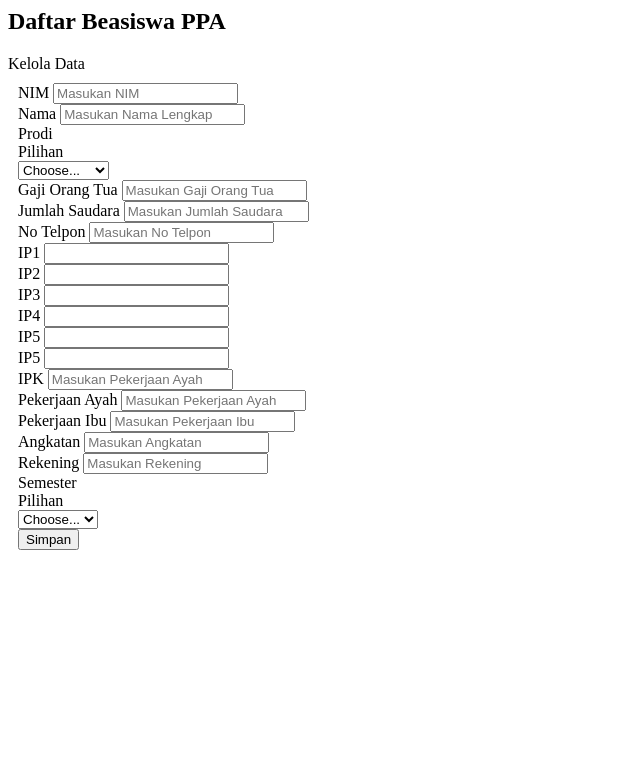
After one commit to Mahdiwidian/DSS-PPA, a CodeIgniter app: the page made by application/views/Mhs/index.php in a window 1280 px wide. The commit adds this page. Shown: the top 783 px of the page, without its empty margins (0-640 px from the left). Run offline with CodeIgniter, Linux system fonts and the light colour scheme.

Commit message:
Input dah bisa

```diff
--- a/application/models/Mahasiswa_model.php
+++ b/application/models/Mahasiswa_model.php
@@ -10,6 +10,11 @@ class Mahasiswa_model extends CI_Model{
     {
         return $this->db->get_where('data_mahasiswa', ['nim' => $nim])->row_array();
         // return $this->db->where('nim', $nim);
+    }
+
+    public function inserMahasiswa($data)
+    {
+        $this->db->insert('data_mahasiswa', $data);
     }
 
     public function updateMahasiswa($nim, $data)
--- a/application/views/Kelola/index.php
+++ b/application/views/Kelola/index.php
@@ -2,7 +2,7 @@
         <div class="row mt-5">
             <div class="d-inline col-lg-12">
                 <h2 class="mt-5">Pemilihan Calon Penerima Beasiswa PPA</h2>
-                <span>Kelola Data Inovasi</span>
+                <span>Kelola Data</span>
             </div>
             <div class="col-lg-3 mb-3 ">
                 <button id="del" class="btn btn-danger mt-3">Delete Selected</button>
@@ -10,6 +10,7 @@
             <!-- Default unchecked -->
             <div class="col-lg-12 shadow-sm">
                 <form id="myform" method="post" action="<?= base_url('/kelola/delete/') ?>">
+                    <input type="hidden" name="<?php echo $this->security->get_csrf_token_name(); ?>" value="<?php echo $this->security->get_csrf_hash(); ?>">
                     <table id="mytable" class="table table-sm table-responsive table-hover" style="width:100%">
                         <thead class="thead-light">
                             <tr>
@@ -183,7 +184,7 @@
                 </div>
                 <!-- END Modal IP -->
 
-            <?php $i++  ?>
+                <?php $i++  ?>
             <?php endforeach; ?>
             <script>
                 var nav = document.getElementsByClassName("nav-item");
--- a/application/views/Lolos/index.php
+++ b/application/views/Lolos/index.php
@@ -10,6 +10,7 @@
             <!-- Default unchecked -->
             <div class="col-lg-12">
                 <form id="myform" method="post" action="<?= base_url('/lolos/delete/') ?>">
+                    <input type="hidden" name="<?php echo $this->security->get_csrf_token_name(); ?>" value="<?php echo $this->security->get_csrf_hash(); ?>">
                     <table id="mytable" class="table table-sm table-responsive table-hover" style="width:100%">
                         <thead class="thead-light">
                             <tr>
@@ -74,6 +75,7 @@
             </div>
             <div class="col-lg-12">
                 <form action="<?= base_url('/lolos/index') ?>" method="post">
+                    <input type="hidden" name="<?php echo $this->security->get_csrf_token_name(); ?>" value="<?php echo $this->security->get_csrf_hash(); ?>">
                     <div class="card mt-5">
                         <div class="card-header">
                             <h2> Data Alternatif</h2>
--- /dev/null
+++ b/application/views/Mhs/index.php
@@ -0,0 +1,155 @@
+<style>
+	.kotak {
+		width: 100%;
+		background: #00bfff;
+		margin: 0px auto;
+		padding: 30px 20px;
+	}
+
+	.jarak {
+		margin: 10px;
+	}
+</style>
+
+<body>
+	<div class="container">
+		<div class="mt-5">
+			<div class="d-inline col-lg-12">
+				<h2 class="mt-5">Daftar Beasiswa PPA</h2>
+				<span>Kelola Data</span>
+			</div>
+			<div class="jarak">
+				<form action="<?= base_url('Mhs/storeData') ?>" method="post">
+				<input type="hidden" name="<?php echo $this->security->get_csrf_token_name(); ?>" value="<?php echo $this->security->get_csrf_hash(); ?>">
+					<table class="table table-bordered" style="padding: 0px;">
+
+						<div class="form-group">
+							<label for="nim">NIM</label>
+							<input type="text" class="form-control" id="nim" placeholder="Masukan NIM">
+						</div>
+
+						<div class="form-group">
+							<label for="nama">Nama</label>
+							<input type="text" class="form-control" name="nama" id="nama" placeholder="Masukan Nama Lengkap">
+						</div>
+
+						<label for="prodi">Prodi</label>
+						<div class="form-group input-group mb-3">
+							<div class="input-group-prepend">
+								<label class="input-group-text" for="inputGroupSelect01">Pilihan</label>
+							</div>
+							<select class="custom-select" name="prodi" id="inputGroupSelect01">
+								<option selected>Choose...</option>
+								<option value="TI REG">TI REG</option>
+								<option value="TI PBI">TI PBI</option>
+								<option value="TI MSU">TI MSU</option>
+								<option value="TI CBD">TI CBD</option>
+								<option value="TI JATWAR">TI JATWAR</option>
+								<option value="TI CCIT">TI CCIT</option>
+								<option value="TMJ REG">TMJ REG</option>
+								<option value="TMJ CCIT">TMJ CCIT</option>
+								<option value="TMD REG">TMD REG</option>
+								<option value="TMD MSU">TMD MSU</option>
+								<option value="TMD AEU">TMD AEU</option>
+								<option value="TKJ REG">TKJ REG</option>
+								<option value="SEC CCIT">SEC CCIT</option>
+							</select>
+						</div>
+
+						<div class="form-group">
+							<label for="gaji_ortu">Gaji Orang Tua</label>
+							<input type="text" class="form-control" name="gaji" id="gaji_Ortu" placeholder="Masukan Gaji Orang Tua ">
+						</div>
+
+						<div class="form-group">
+							<label for="jumlah_saudara">Jumlah Saudara</label>
+							<input type="text" class="form-control" name="tanggungan" id="jumlah_saudara" placeholder="Masukan Jumlah Saudara ">
+						</div>
+
+						<div class="form-group">
+							<label for="telp">No Telpon</label>
+							<input type="text" class="form-control" name="telp" id="telp" placeholder="Masukan No Telpon ">
+						</div>
+
+
+						<div class="form-row">
+							<div class="form-group col-md-6">
+								<label for="ip1">IP1</label>
+								<input type="ip1" class="form-control" name="ip1" id="ip1">
+							</div>
+							<div class="form-group col-md-6">
+								<label for="ip2">IP2</label>
+								<input type="ip2" class="form-control" name="ip2" id="ip2">
+							</div>
+						</div>
+
+						<div class="form-row">
+							<div class="form-group col-md-6">
+								<label for="ip3">IP3</label>
+								<input type="ip3" class="form-control" name="ip3" id="ip3">
+							</div>
+							<div class="form-group col-md-6">
+								<label for="ip4">IP4</label>
+								<input type="ip4" class="form-control" name="ip4" id="ip4">
+							</div>
+						</div>
+
+						<div class="form-row">
+							<div class="form-group col-md-6">
+								<label for="ip5">IP5</label>
+								<input type="ip5" class="form-control" name="ip5" id="ip5">
+							</div>
+							<div class="form-group col-md-6">
+								<label for="ip6">IP5</label>
+								<input type="ip6" class="form-control" name="ip6" id="ip6">
+							</div>
+						</div>
+
+						<div class="form-group">
+							<label for="ipk">IPK</label>
+							<input type="text" class="form-control" id="ipk" name="ipk" placeholder="Masukan Pekerjaan Ayah">
+						</div>
+
+						<div class="form-group">
+							<label for="pk_ayah">Pekerjaan Ayah</label>
+							<input type="text" class="form-control" id="pk_ayah" name="pk_ayah" placeholder="Masukan Pekerjaan Ayah">
+						</div>
+
+						<div class="form-group">
+							<label for="pk_ibu">Pekerjaan Ibu</label>
+							<input type="text" class="form-control" id="pk_ibu" name="pk_ibu" placeholder="Masukan Pekerjaan Ibu">
+						</div>
+
+						<div class="form-group">
+							<label for="Angkatan">Angkatan</label>
+							<input type="text" class="form-control" name="angkatan" id="Angkatan" placeholder="Masukan Angkatan">
+						</div>
+
+						<div class="form-group">
+							<label for="rekening">Rekening</label>
+							<input type="text" class="form-control" name="rekening" id="rekening" placeholder="Masukan Rekening">
+						</div>
+
+						<label for="semester">Semester</label>
+						<div class="form-group input-group mb-3">
+							<div class="input-group-prepend">
+								<label class="input-group-text" for="inputGroupSelect02">Pilihan</label>
+							</div>
+							<select class="custom-select" name="semester" id="inputGroupSelect02">
+								<option selected>Choose...</option>
+								<option value="1">1</option>
+								<option value="2">2</option>
+								<option value="3">3</option>
+								<option value="4">4</option>
+								<option value="5">5</option>
+								<option value="6">6</option>
+							</select>
+						</div>
+
+						<input type="submit" class="btn btn-primary" name="" value="Simpan" id="">
+
+					</table>
+				</form>
+			</div>
+		</div>
+	</div>
```
Also changed, not shown: application/controllers/Kelola.php (+15 -5 lines), application/controllers/Login.php (+28 -15 lines), application/controllers/Lolos.php (+10 -0 lines), application/controllers/Mhs.php (added, +51 -0 lines), application/controllers/form_mhs.php (deleted, +0 -129 lines), application/views/Layout/header.php (+20 -3 lines).
